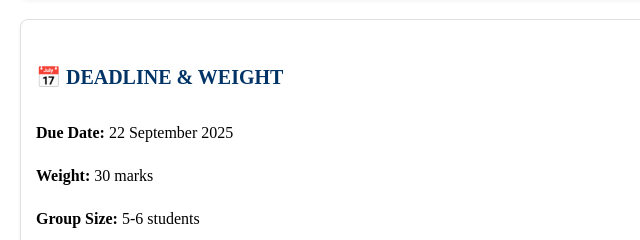
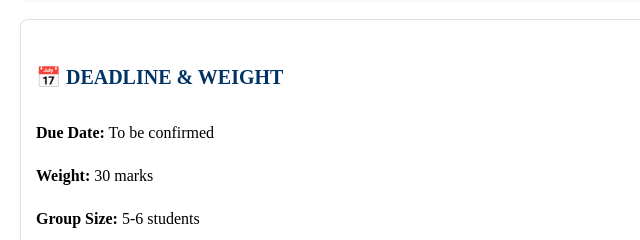
Before and after one commit to oeybers-cpu/all_125_as2_b, a plain HTML site: page index.html in a window 1280 px wide. Shown: the part 6554-6794 px from the top of the page, 0-640 px from the left. Drawn offline with Linux system fonts and the light colour scheme.

Commit message:
Update index.html

```diff
--- a/index.html
+++ b/index.html
@@ -582,7 +582,7 @@
 
         <div id="deadline" class="section">
             <h2>📅 DEADLINE & WEIGHT</h2>
-            <p><strong>Due Date:</strong> 22 September 2025</p>
+            <p><strong>Due Date:</strong> To be confirmed</p>
             <p><strong>Weight:</strong> 30 marks</p>
             <p><strong>Group Size:</strong> 5-6 students</p>
             <p><strong>Duration:</strong> 10-12 minutes per group</p>
```
